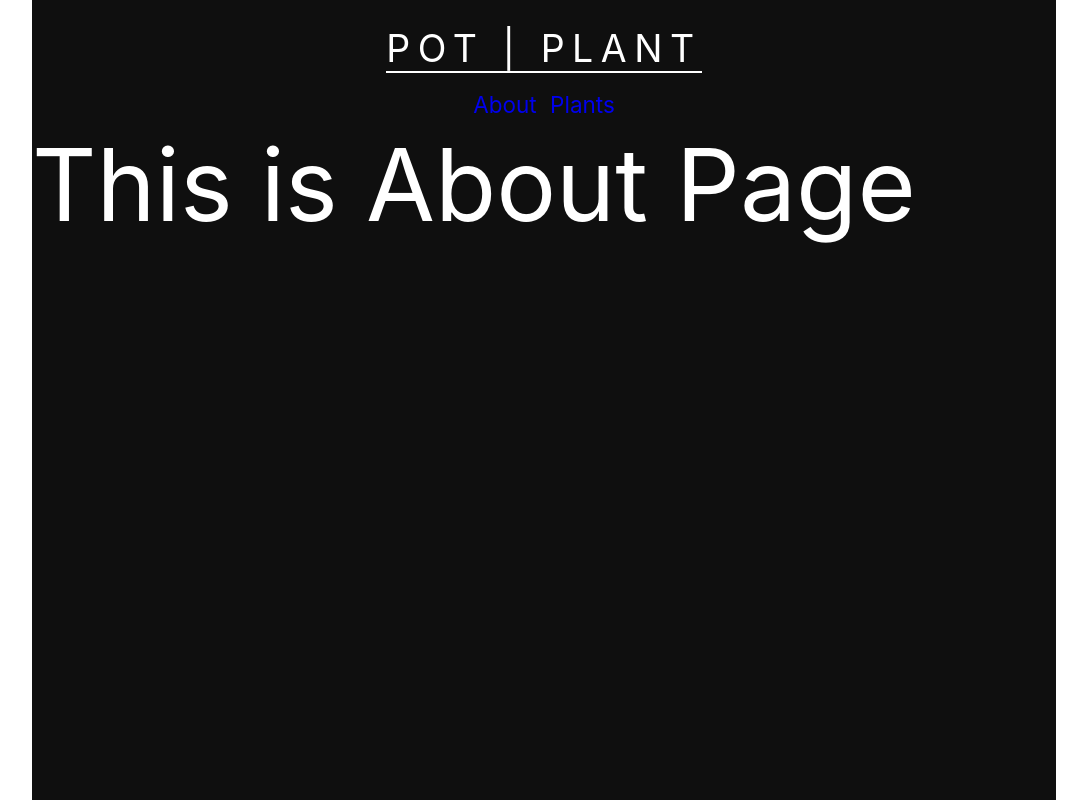
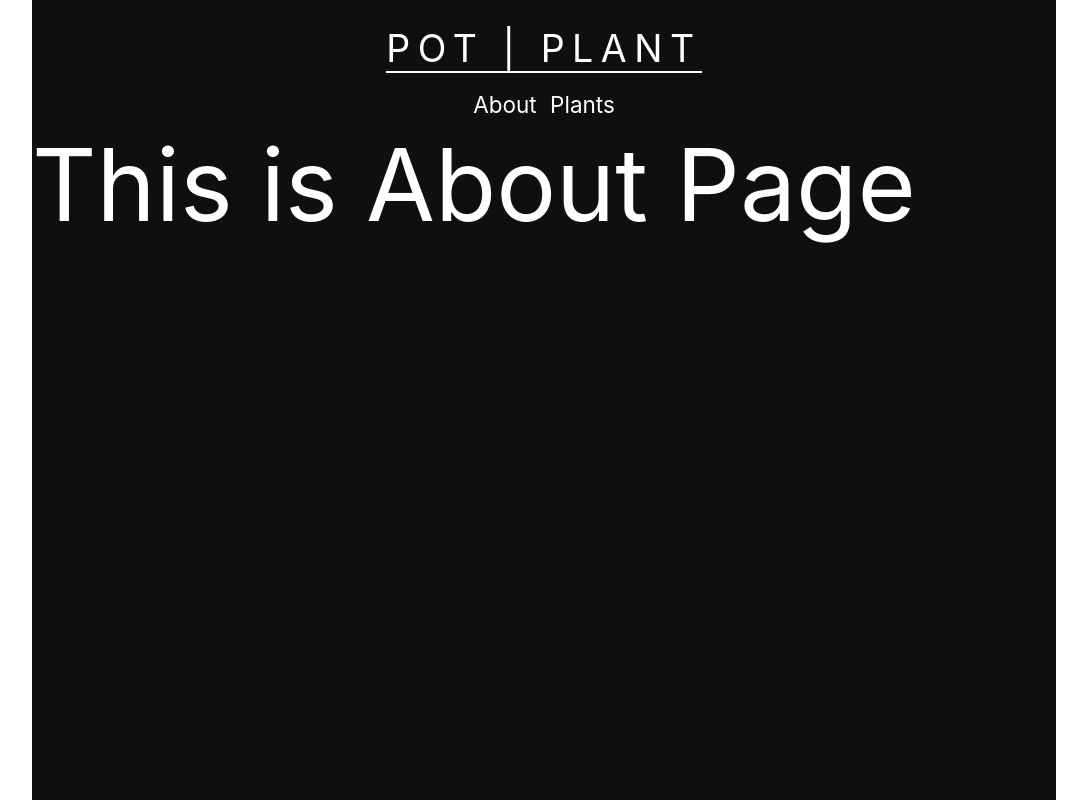
Before and after one commit to ajiiz/plants-react-app, a React (Create React App) app: page / in a window 1280 px wide. Shown: the whole page, without its empty margins (96-1183 px from the left). Built offline with nearby package versions, Linux system fonts and the light colour scheme.

Commit message:
Added styled components on active nav item

```diff
--- a/src/components/NavigationBar/MenuOptions.js
+++ b/src/components/NavigationBar/MenuOptions.js
@@ -6,11 +6,12 @@ const MenuOptions = () => {
 
     const activeStyles = {
         color: "black",
-        backgroundColor: ""
+        backgroundColor: "#bbbb"
     }
 
     const StyledLink = styled(NavLink)`
         text-decoration: none;
+        color: inherit;
         &:focus, &:hover, &:visited, &:link, &:active {
             text-decoration: none;
         }
```
